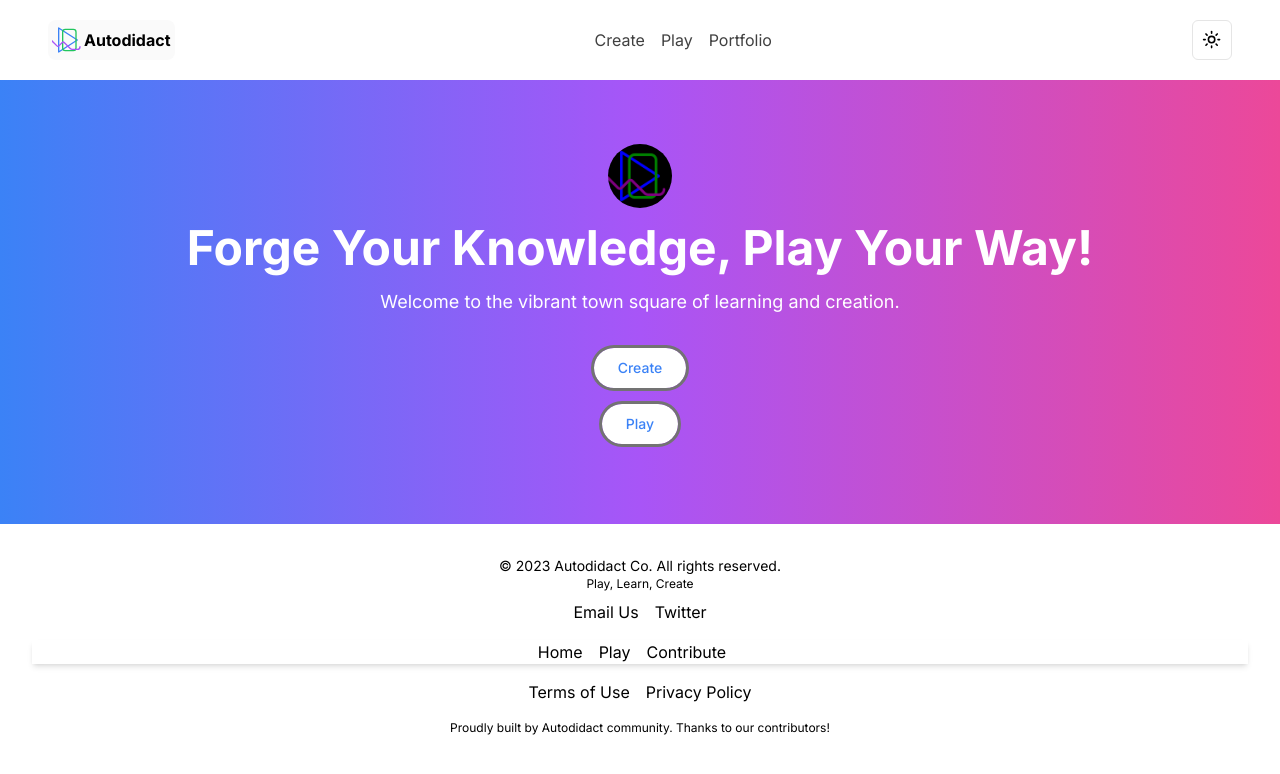
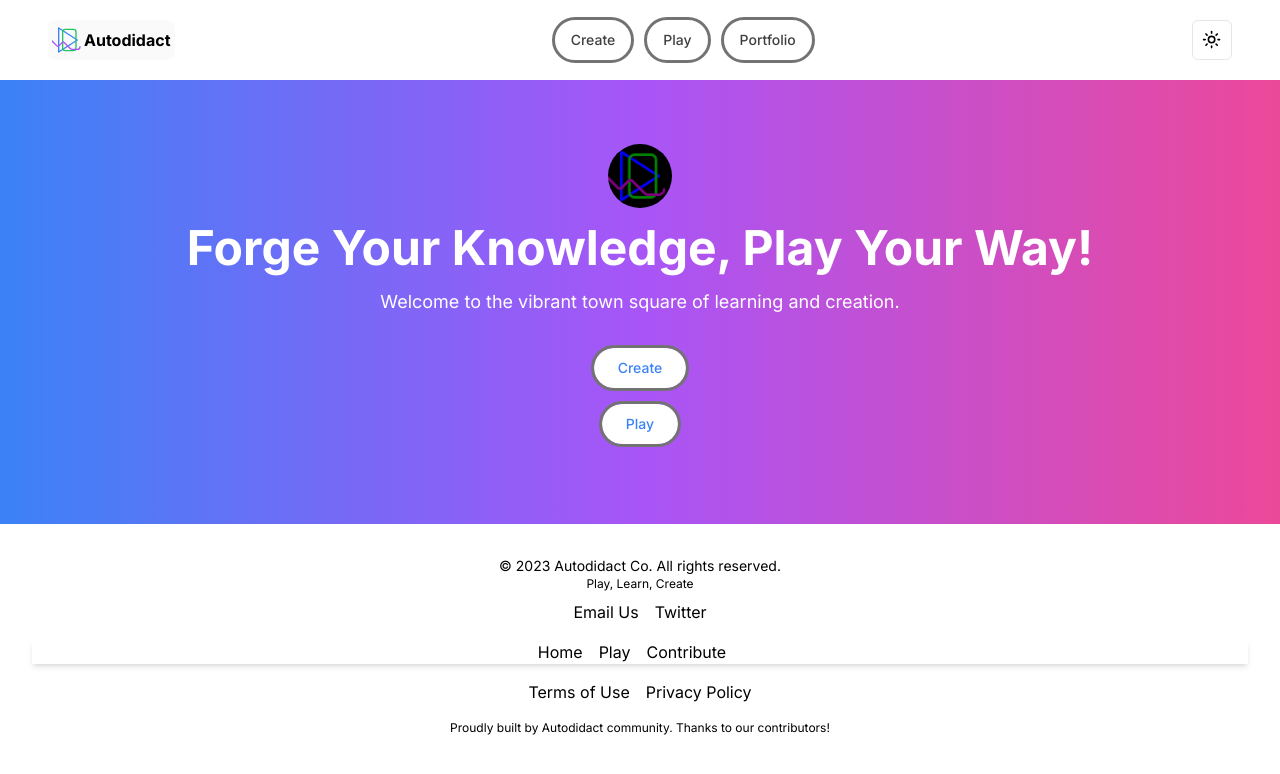
Before and after one commit to san-poon/nexus-adept, a Next.js app: page / in a window 1280 px wide. Shown: the top 774 px of the page. Built offline with nearby package versions, Linux system fonts and the light colour scheme.

Commit message:
Add button to nav links

```diff
--- a/app/components/Header.tsx
+++ b/app/components/Header.tsx
@@ -3,6 +3,7 @@ import Link from "next/link";
 import { useEffect, useState } from "react";
 import ModeToggle from "./theme-toggler";
 import Logo from "./logo";
+import { Button } from "./Button";
 
 export default function Header() {
     const [isScrolled, setIsScrolled] = useState(false);
@@ -31,9 +32,9 @@ export default function Header() {
                 </Link>
                 {/* Navigation Links */}
                 <nav className="hidden md:flex space-x-4">
-                    <Link href="/quiz/mcqs/create" className="text-neutral-700 dark:text-neutral-300 hover:text-teal-500 dark:hover:text-teal-300 transition duration-300">Create</Link>
-                    <Link href="/quiz/mcqs/play" className="text-neutral-700 dark:text-neutral-300 hover:text-teal-500 dark:hover:text-teal-300 transition duration-300">Play</Link>
-                    <Link href="/portfolio" className="text-neutral-700 dark:text-neutral-300 hover:text-teal-500 dark:hover:text-teal-300 transition duration-300">Portfolio</Link>
+                    <Link href="/quiz/mcqs/create" className="text-neutral-700 dark:text-neutral-300 hover:text-teal-500 dark:hover:text-teal-300 transition duration-300"><Button>Create</Button></Link>
+                    <Link href="/quiz/mcqs/play" className="text-neutral-700 dark:text-neutral-300 hover:text-teal-500 dark:hover:text-teal-300 transition duration-300"><Button>Play</Button></Link>
+                    <Link href="/portfolio" className="text-neutral-700 dark:text-neutral-300 hover:text-teal-500 dark:hover:text-teal-300 transition duration-300"><Button>Portfolio</Button></Link>
                 </nav>
 
                 {/* Theme Toggler */}
@@ -47,6 +48,6 @@ export default function Header() {
                 </div>
 
             </div>
-        </header>
+        </header >
     )
 }
```
